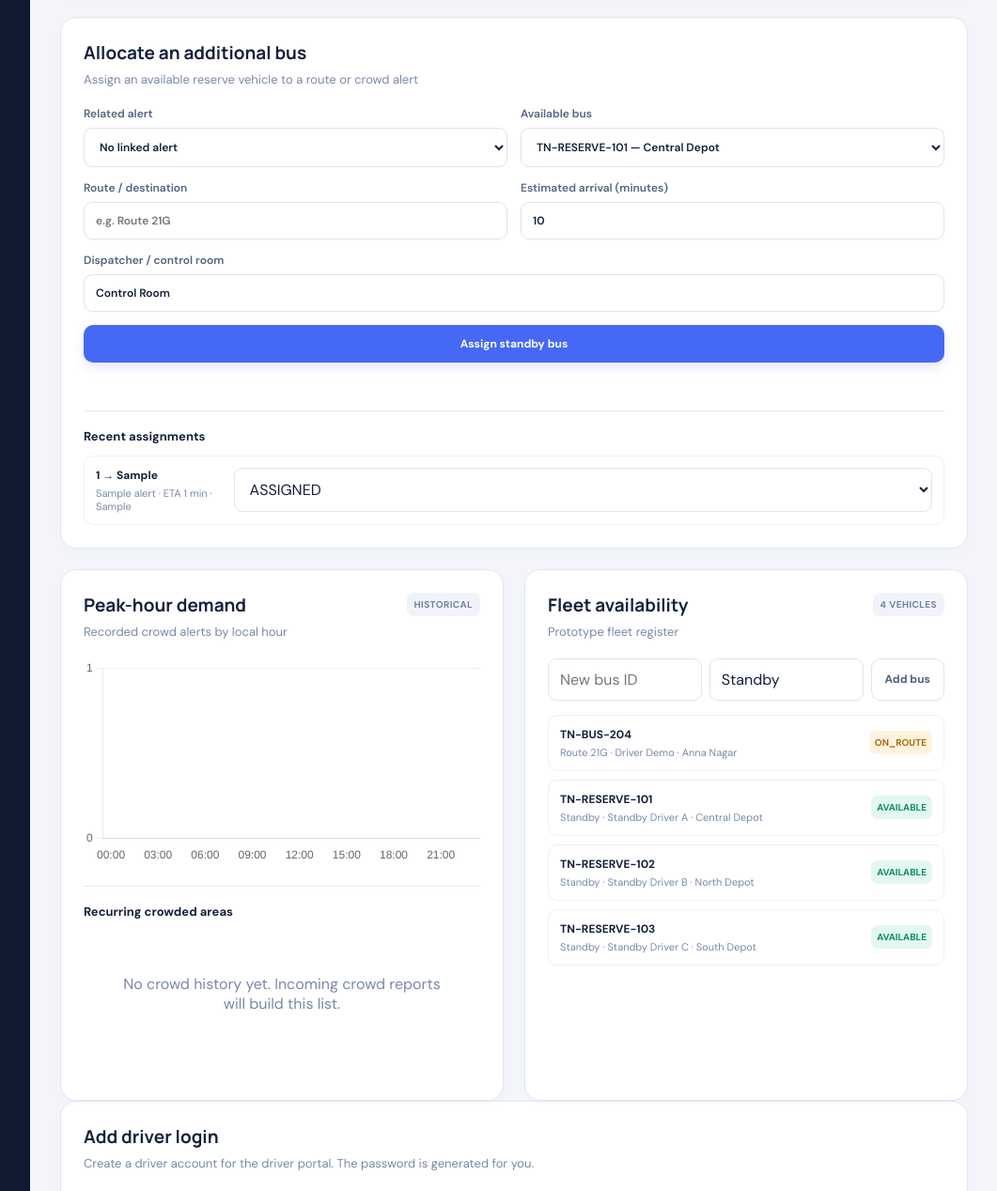
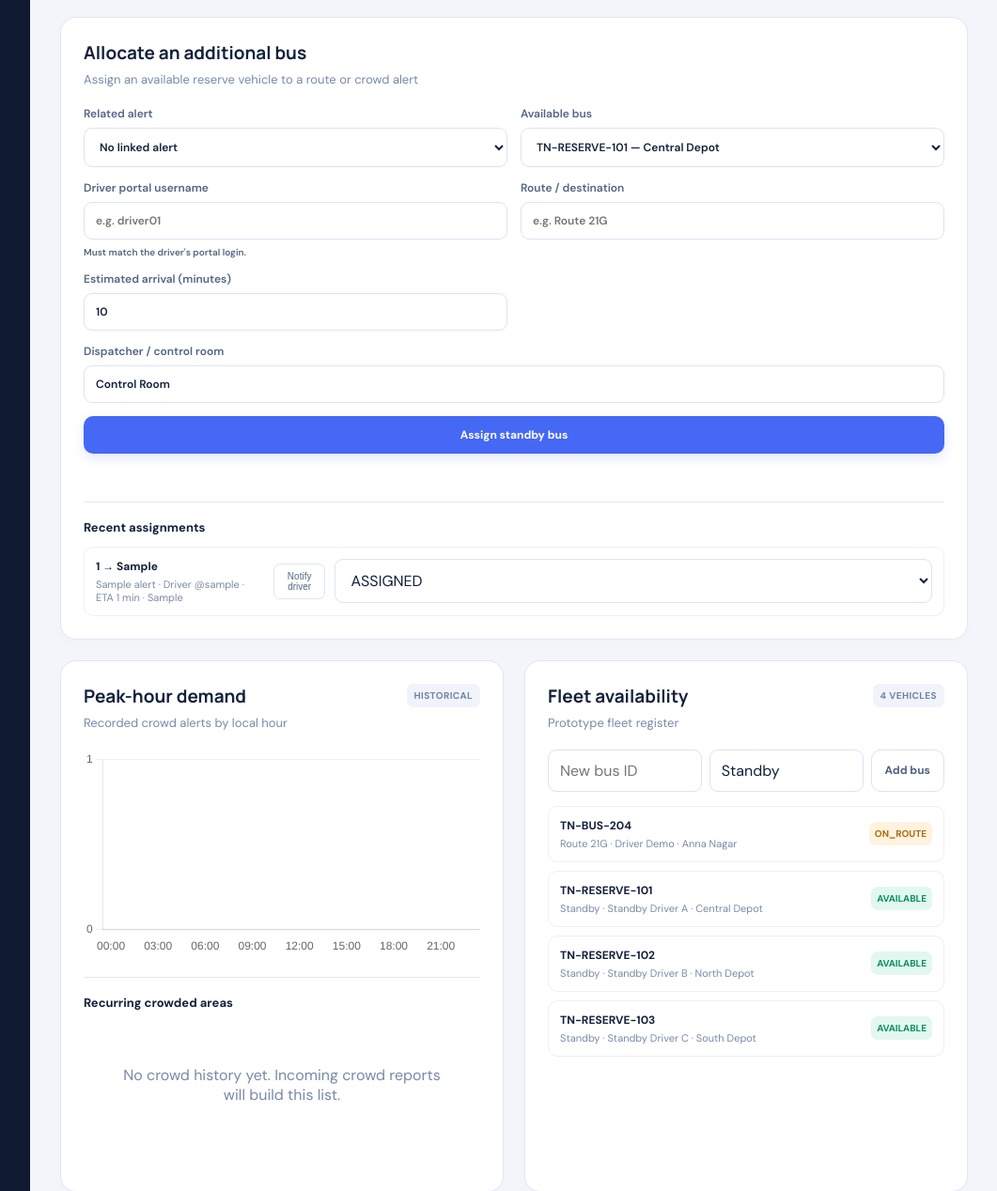
Before and after one commit to nach08-eng/Innovex---Transport-Authority-Dashboarc, a Flask app: page / in a window 1280 px wide. Shown: the part 799-2067 px from the top of the page at 94% size, without its empty margins (218-1279 px from the left). Run offline with Flask 3, Linux system fonts and the light colour scheme; data comes from the database, SQL or seed files in the repository; tables that the repository leaves empty hold one stand-in row (values such as "Sample post").

Commit message:
Notify drivers about bus assignments
Co-authored-by: Copilot <223556219+Copilot@users.noreply.github.com>

```diff
--- a/app.py
+++ b/app.py
@@ -57,6 +57,7 @@ def init_db():
             alert_id INTEGER,
             vehicle_id TEXT NOT NULL,
             route TEXT NOT NULL,
+            driver_username TEXT NOT NULL DEFAULT '',
             assigned_to TEXT NOT NULL DEFAULT '',
             eta_minutes INTEGER NOT NULL DEFAULT 10,
             status TEXT NOT NULL DEFAULT 'ASSIGNED',
@@ -69,6 +70,9 @@ def init_db():
             con.execute("ALTER TABLE alerts ADD COLUMN callback_url TEXT")
         if "driver_username" not in alert_columns:
             con.execute("ALTER TABLE alerts ADD COLUMN driver_username TEXT NOT NULL DEFAULT ''")
+        allocation_columns = {row["name"] for row in con.execute("PRAGMA table_info(allocations)")}
+        if "driver_username" not in allocation_columns:
+            con.execute("ALTER TABLE allocations ADD COLUMN driver_username TEXT NOT NULL DEFAULT ''")
         count = con.execute("SELECT COUNT(*) FROM vehicles").fetchone()[0]
         if count == 0:
             con.executemany("""INSERT INTO vehicles(vehicle_id,route,status,driver_name,last_location,updated_at)
@@ -146,6 +150,29 @@ class NoRedirectHandler(HTTPRedirectHandler):
     def redirect_request(self, req, fp, code, msg, headers, new_url):
         return None
 
+def configured_driver_portal_url():
+    portal_url = os.environ.get("DRIVER_PORTAL_URL", "").strip().rstrip("/")
+    if not portal_url:
+        return None, "DRIVER_PORTAL_URL is not configured"
+    try:
+        parsed_url = urlsplit(portal_url)
+        local_http = parsed_url.scheme == "http" and parsed_url.hostname in {"localhost", "127.0.0.1"}
+        valid_url = (
+            (parsed_url.scheme == "https" or local_http)
+            and bool(parsed_url.hostname)
+            and (local_http or parsed_url.port in (None, 443))
+            and parsed_url.path in ("", "/")
+            and parsed_url.username is None
+            and parsed_url.password is None
+            and not parsed_url.query
+            and not parsed_url.fragment
+        )
+    except ValueError:
+        valid_url = False
+    if not valid_url:
+        return None, "DRIVER_PORTAL_URL must be the HTTPS driver service base URL only, without /login or any other path"
+    return portal_url, None
+
 def notify_driver(callback_url, payload):
     callback = urlsplit(callback_url)
     if callback.path.rstrip("/") == "/api/authority/bus-allocation":
@@ -175,6 +202,58 @@ def notify_driver(callback_url, payload):
         return {"sent": False, "error": f"Driver callback returned HTTP {error.code}"}
     except (URLError, TimeoutError, OSError) as error:
         return {"sent": False, "error": f"Driver callback failed: {error}"}
+
+def notify_driver_assignment(driver_username, vehicle_id, route, eta_minutes, allocation_id):
+    portal_url, error = configured_driver_portal_url()
+    if error:
+        return {"sent": False, "error": error}
+    token = os.environ.get("AUTHORITY_CALLBACK_TOKEN", "").strip()
+    if not token:
+        return {"sent": False, "error": "AUTHORITY_CALLBACK_TOKEN is not configured on the authority service"}
+    payload = json.dumps({
+        "status": "allocated",
+        "driver_username": driver_username,
+        "bus_id": vehicle_id,
+        "route": route,
+        "message": f"Bus {vehicle_id} assigned to {route}. ETA {eta_minutes} min.",
+        "allocation_id": str(allocation_id),
+    }).encode("utf-8")
+    callback_request = Request(
+        f"{portal_url}/api/authority/bus-allocation",
+        data=payload,
+        headers={
+            "Authorization": f"Bearer {token}",
+            "Content-Type": "application/json",
+        },
+        method="POST",
+    )
+    try:
+        with build_opener(NoRedirectHandler).open(callback_request, timeout=5) as response:
+            response_body = response.read()
+            response_status = response.status
+    except HTTPError as error:
+        response_body = error.read()
+        response_status = error.code
+    except (URLError, TimeoutError, OSError) as error:
+        return {"sent": False, "error": f"Driver assignment callback failed: {error}"}
+
+    try:
+        portal_response = json.loads(response_body)
+    except (UnicodeDecodeError, json.JSONDecodeError):
+        portal_response = {}
+    if response_status in {301, 302, 303, 307, 308}:
+        return {"sent": False, "error": f"Driver portal redirected the assignment callback (HTTP {response_status})"}
+    if response_status == 401:
+        return {
+            "sent": False,
+            "error": "Driver portal rejected the shared key (HTTP 401). Set the same AUTHORITY_CALLBACK_TOKEN on both services and redeploy.",
+        }
+    if response_status != 201 or not isinstance(portal_response, dict) or portal_response.get("ok") is not True:
+        error = portal_response.get("error") if isinstance(portal_response, dict) else None
+        if not isinstance(error, str) or not error:
+            error = f"Driver portal returned HTTP {response_status}"
+        return {"sent": False, "error": error}
+    return {"sent": True}
 
 @app.post("/api/alerts")
 def receive_alert():
@@ -298,28 +377,11 @@ def provision_driver():
     ):
         return jsonify({"ok": False, "error": "Invalid driver provisioning key"}), 401
 
-    portal_url = os.environ.get("DRIVER_PORTAL_URL", "").strip().rstrip("/")
-    if not portal_url:
-        return jsonify({"ok": False, "error": "DRIVER_PORTAL_URL is not configured"}), 503
-    try:
-        parsed_url = urlsplit(portal_url)
-        local_http = parsed_url.scheme == "http" and parsed_url.hostname in {"localhost", "127.0.0.1"}
-        valid_url = (
-            (parsed_url.scheme == "https" or local_http)
-            and bool(parsed_url.hostname)
-            and (local_http or parsed_url.port in (None, 443))
-            and parsed_url.path in ("", "/")
-            and parsed_url.username is None
-            and parsed_url.password is None
-            and not parsed_url.query
-            and not parsed_url.fragment
-        )
-    except ValueError:
-        valid_url = False
-    if not valid_url:
+    portal_url, portal_url_error = configured_driver_portal_url()
+    if portal_url_error:
         return jsonify({
             "ok": False,
-            "error": "DRIVER_PORTAL_URL must be the HTTPS driver service base URL only, without /login or any other path",
+            "error": portal_url_error,
         }), 503
 
     username = str(data.get("username") or "").strip().lower()
@@ -390,6 +452,12 @@ def provision_driver():
 def allocate_bus():
     data = request.get_json(silent=True) or {}
     vehicle_id = str(data.get("vehicle_id") or "")
+    driver_username = str(data.get("driver_username") or "").strip().lower()
+    if not re.fullmatch(r"[a-z0-9._-]{3,50}", driver_username):
+        return jsonify({
+            "ok": False,
+            "error": "Enter the driver's portal username (3-50 letters, numbers, dots, underscores or hyphens) to deliver the assignment.",
+        }), 400
     try: alert_id = int(data.get("alert_id")) if data.get("alert_id") else None
     except (ValueError, TypeError): alert_id = None
     try: eta = max(0, min(240, int(data.get("eta_minutes") or 10)))
@@ -402,12 +470,56 @@ def allocate_bus():
             return jsonify({"ok": False, "error": "This bus is not marked AVAILABLE"}), 409
         alert = con.execute("SELECT * FROM alerts WHERE id=?", (alert_id,)).fetchone() if alert_id else None
         route = str(data.get("route") or (alert["route"] if alert else vehicle["route"]))
-        cur = con.execute("""INSERT INTO allocations(alert_id,vehicle_id,route,assigned_to,eta_minutes,status,created_at)
-          VALUES(?,?,?,?,?,?,?)""", (alert_id, vehicle_id, route, str(data.get("assigned_to") or "Control Room"),
+        cur = con.execute("""INSERT INTO allocations(alert_id,vehicle_id,route,driver_username,assigned_to,eta_minutes,status,created_at)
+          VALUES(?,?,?,?,?,?,?,?)""", (alert_id, vehicle_id, route, driver_username, str(data.get("assigned_to") or "Control Room"),
           eta, "ASSIGNED", now_iso()))
         con.execute("UPDATE vehicles SET status='ALLOCATED', route=?, updated_at=? WHERE vehicle_id=?", (route, now_iso(), vehicle_id))
         allocation_id = cur.lastrowid
-    return jsonify({"ok": True, "allocation_id": allocation_id, "vehicle_id": vehicle_id, "route": route}), 201
+    notification = notify_driver_assignment(driver_username, vehicle_id, route, eta, allocation_id)
+    return jsonify({
+        "ok": True,
+        "allocation_id": allocation_id,
+        "vehicle_id": vehicle_id,
+        "route": route,
+        "driver_username": driver_username,
+        "driver_notification": notification,
+    }), 201
+
+@app.post("/api/allocations/<int:allocation_id>/notify")
+def notify_allocation_driver(allocation_id):
+    data = request.get_json(silent=True) or {}
+    if not isinstance(data, dict):
+        return jsonify({"ok": False, "error": "A JSON object is required"}), 400
+    with db() as con:
+        allocation = con.execute(
+            "SELECT id, vehicle_id, route, driver_username, eta_minutes FROM allocations WHERE id=?",
+            (allocation_id,),
+        ).fetchone()
+        if not allocation:
+            return jsonify({"ok": False, "error": "Allocation not found"}), 404
+        driver_username = str(data.get("driver_username") or allocation["driver_username"] or "").strip().lower()
+        if not re.fullmatch(r"[a-z0-9._-]{3,50}", driver_username):
+            return jsonify({
+                "ok": False,
+                "error": "Enter the driver's portal username (3-50 letters, numbers, dots, underscores or hyphens) to deliver the assignment.",
+            }), 400
+        if driver_username != allocation["driver_username"]:
+            con.execute(
+                "UPDATE allocations SET driver_username=? WHERE id=?",
+                (driver_username, allocation_id),
+            )
+    notification = notify_driver_assignment(
+        driver_username,
+        allocation["vehicle_id"],
+        allocation["route"],
+        allocation["eta_minutes"],
+        allocation["id"],
+    )
+    return jsonify({
+        "ok": True,
+        "driver_username": driver_username,
+        "driver_notification": notification,
+    })
 
 @app.post("/api/allocations/<int:allocation_id>/status")
 def allocation_status(allocation_id):
--- a/static/app.js
+++ b/static/app.js
@@ -26,7 +26,7 @@ function renderVehicles(){
  $('fleetList').innerHTML=dashboardData.vehicles.map(v=>`<div class="fleet-item"><div><strong>${esc(v.vehicle_id)}</strong><small>${esc(v.route)} · ${esc(v.driver_name||'Driver not assigned')} · ${esc(v.last_location)}</small></div><span class="fleet-status ${esc(v.status)}">${esc(v.status)}</span></div>`).join('')||'<p class="empty">No vehicles registered.</p>';
 }
 function renderAllocations(){
- $('allocationList').innerHTML=dashboardData.allocations.map(a=>`<div class="assignment"><div><strong>${esc(a.vehicle_id)} → ${esc(a.route)}</strong><small>${esc(a.stop_name||'Route assignment')} · ETA ${esc(a.eta_minutes)} min · ${esc(a.assigned_to)}</small></div><select aria-label="Assignment status" onchange="updateAllocation(${a.id},this.value)"><option ${a.status==='ASSIGNED'?'selected':''}>ASSIGNED</option><option ${a.status==='EN_ROUTE'?'selected':''}>EN_ROUTE</option><option ${a.status==='ARRIVED'?'selected':''}>ARRIVED</option><option ${a.status==='COMPLETED'?'selected':''}>COMPLETED</option><option ${a.status==='CANCELLED'?'selected':''}>CANCELLED</option></select></div>`).join('')||'<p class="empty">No bus assignments yet.</p>';
+ $('allocationList').innerHTML=dashboardData.allocations.map(a=>`<div class="assignment"><div><strong>${esc(a.vehicle_id)} → ${esc(a.route)}</strong><small>${esc(a.stop_name||'Route assignment')} · ${a.driver_username?`Driver @${esc(a.driver_username)}`:'Driver not linked'} · ETA ${esc(a.eta_minutes)} min · ${esc(a.assigned_to)}</small></div><button class="mini-btn" type="button" onclick="notifyAllocation(${a.id})">Notify driver</button><select aria-label="Assignment status" onchange="updateAllocation(${a.id},this.value)"><option ${a.status==='ASSIGNED'?'selected':''}>ASSIGNED</option><option ${a.status==='EN_ROUTE'?'selected':''}>EN_ROUTE</option><option ${a.status==='ARRIVED'?'selected':''}>ARRIVED</option><option ${a.status==='COMPLETED'?'selected':''}>COMPLETED</option><option ${a.status==='CANCELLED'?'selected':''}>CANCELLED</option></select></div>`).join('')||'<p class="empty">No bus assignments yet.</p>';
 }
 function renderHotspots(){
  $('hotspotList').innerHTML=dashboardData.hotspots.map(h=>`<div class="hotspot"><div><strong>${esc(h.stop_name)}</strong><small>${esc(h.route)} · Last: ${esc(fmtDate(h.last_seen))}</small></div><span class="tag">${h.events} reports</span></div>`).join('')||'<p class="empty">No crowd history yet. Incoming crowd reports will build this list.</p>';
@@ -52,12 +52,26 @@ async function setAlertStatus(id,status){
 }
 async function deleteAlert(id){if(!confirm(`Delete alert #${id}? This cannot be undone.`))return;await fetch(`/api/alerts/${id}`,{method:'DELETE'});loadDashboard();}
 async function clearHistory(){if(!confirm('Clear ALL alert history? This cannot be undone.'))return;const r=await fetch('/api/alerts',{method:'DELETE'});if(r.ok)loadDashboard();}
-function prepareAllocation(id){$('allocationAlert').value=String(id);const a=dashboardData.alerts.find(x=>x.id===id);if(a){$('allocationRoute').value=a.route;$('allocationEta').focus()}$('dispatch').scrollIntoView({behavior:'smooth'});}
+function prepareAllocation(id){$('allocationAlert').value=String(id);const a=dashboardData.alerts.find(x=>x.id===id);if(a){$('allocationRoute').value=a.route;$('allocationDriver').value=a.driver_username||'';$('allocationEta').focus()}$('dispatch').scrollIntoView({behavior:'smooth'});}
+$('allocationAlert').addEventListener('change',()=>{const alert=dashboardData.alerts.find(a=>String(a.id)===$('allocationAlert').value);$('allocationDriver').value=alert?alert.driver_username||'':''});
 async function updateAllocation(id,status){const r=await fetch(`/api/allocations/${id}/status`,{method:'POST',headers:{'Content-Type':'application/json'},body:JSON.stringify({status})});const d=await r.json();if(!r.ok)alert(d.error||'Could not update assignment');loadDashboard();}
+async function notifyAllocation(id){
+ const allocation=dashboardData.allocations.find(a=>a.id===id);
+ const username=(allocation&&allocation.driver_username)||prompt('Enter the driver portal username to notify about this assignment:');
+ if(!username)return;
+ const response=await fetch(`/api/allocations/${id}/notify`,{method:'POST',headers:{'Content-Type':'application/json'},body:JSON.stringify({driver_username:username})});
+ const data=await response.json();
+ if(!response.ok){alert(data.error||'Could not notify driver');return}
+ if(data.driver_notification&&data.driver_notification.sent)alert(`Assignment notification sent to @${data.driver_username}.`);
+ else alert(`Assignment saved, but driver notification failed: ${(data.driver_notification&&data.driver_notification.error)||'Unknown callback error'}`);
+ loadDashboard();
+}
 $('allocationForm').addEventListener('submit',async e=>{
- e.preventDefault();const payload={alert_id:$('allocationAlert').value||null,vehicle_id:$('allocationVehicle').value,route:$('allocationRoute').value,eta_minutes:$('allocationEta').value,assigned_to:$('assignedTo').value};
+ e.preventDefault();const payload={alert_id:$('allocationAlert').value||null,vehicle_id:$('allocationVehicle').value,driver_username:$('allocationDriver').value,route:$('allocationRoute').value,eta_minutes:$('allocationEta').value,assigned_to:$('assignedTo').value};
  const r=await fetch('/api/allocations',{method:'POST',headers:{'Content-Type':'application/json'},body:JSON.stringify(payload)});const d=await r.json();
- $('allocationMsg').textContent=r.ok?`Bus ${d.vehicle_id} assigned to ${d.route}.`:(d.error||'Allocation failed.');
+ if(!r.ok)$('allocationMsg').textContent=d.error||'Allocation failed.';
+ else if(d.driver_notification&&d.driver_notification.sent)$('allocationMsg').textContent=`Bus ${d.vehicle_id} assigned to ${d.route}. Driver @${d.driver_username} notified.`;
+ else $('allocationMsg').textContent=`Bus ${d.vehicle_id} assigned to ${d.route}, but driver @${d.driver_username} was not notified: ${(d.driver_notification&&d.driver_notification.error)||'Unknown callback error'}`;
  if(r.ok)loadDashboard();
 });
 $('vehicleForm').addEventListener('submit',async e=>{
--- a/templates/index.html
+++ b/templates/index.html
@@ -48,6 +48,7 @@
       <form id="allocationForm" class="form-grid">
         <label>Related alert<select id="allocationAlert"><option value="">No linked alert</option></select></label>
         <label>Available bus<select id="allocationVehicle" required></select></label>
+        <label>Driver portal username<input id="allocationDriver" autocomplete="username" placeholder="e.g. driver01" pattern="[a-zA-Z0-9._-]{3,50}" required><small>Must match the driver's portal login.</small></label>
         <label>Route / destination<input id="allocationRoute" placeholder="e.g. Route 21G" required></label>
         <label>Estimated arrival (minutes)<input id="allocationEta" type="number" min="0" max="240" value="10" required></label>
         <label class="full">Dispatcher / control room<input id="assignedTo" placeholder="Control room operator" value="Control Room"></label>
```
Also changed, not shown: README.md.
